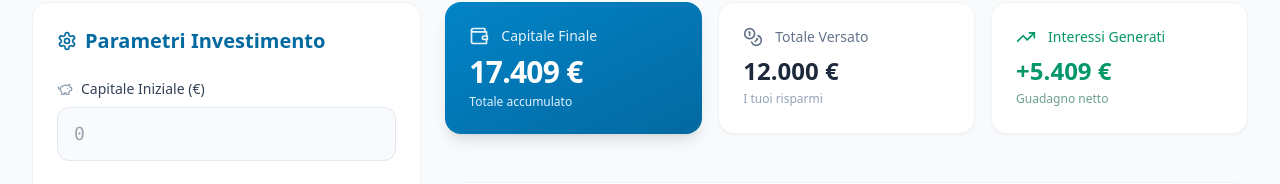
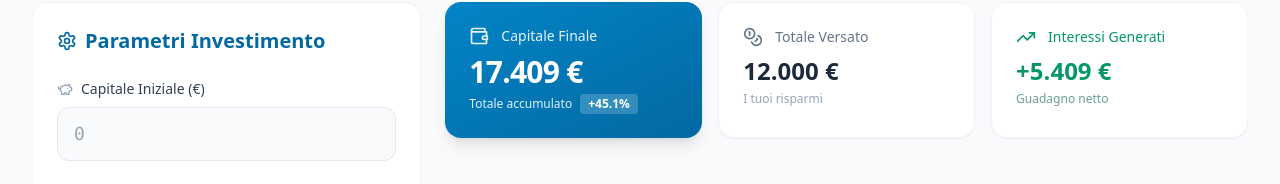
Before and after one commit to Guido664/InvestiMente, a React (Vite) app: page / in a window 1280 px wide. Shown: the part 114-298 px from the top of the page. Built offline with nearby package versions, Linux system fonts and the light colour scheme.

Commit message:
feat: Display ROI percentage on summary card
Calculate and display the Return on Investment (ROI) percentage on the final balance summary card. This provides users with a quick metric of their investment's growth relative to the initial capital.

```diff
--- a/components/SummaryCards.tsx
+++ b/components/SummaryCards.tsx
@@ -8,6 +8,11 @@ interface SummaryCardsProps {
 }
 
 const SummaryCards: React.FC<SummaryCardsProps> = ({ result }) => {
+  // Calcolo della percentuale di incremento (ROI)
+  const roiPercentage = result.totalInvested > 0
+    ? (result.totalInterest / result.totalInvested) * 100
+    : 0;
+
   return (
     <div className="grid grid-cols-1 md:grid-cols-3 gap-4 mb-6">
       <div className="bg-gradient-to-br from-brand-600 to-brand-700 p-6 rounded-2xl text-white shadow-lg shadow-brand-200">
@@ -18,8 +23,13 @@ const SummaryCards: React.FC<SummaryCardsProps> = ({ result }) => {
         <div className="text-3xl font-bold tracking-tight">
           {formatCurrency(result.finalBalance)}
         </div>
-        <div className="text-brand-100 text-xs mt-1">
-           Totale accumulato
+        <div className="flex items-center gap-2 mt-1">
+          <span className="text-brand-100 text-xs">Totale accumulato</span>
+          {roiPercentage > 0 && (
+            <span className="bg-white/20 text-white px-2 py-0.5 rounded text-xs font-bold backdrop-blur-sm">
+              +{roiPercentage.toFixed(1)}%
+            </span>
+          )}
         </div>
       </div>
 
```
